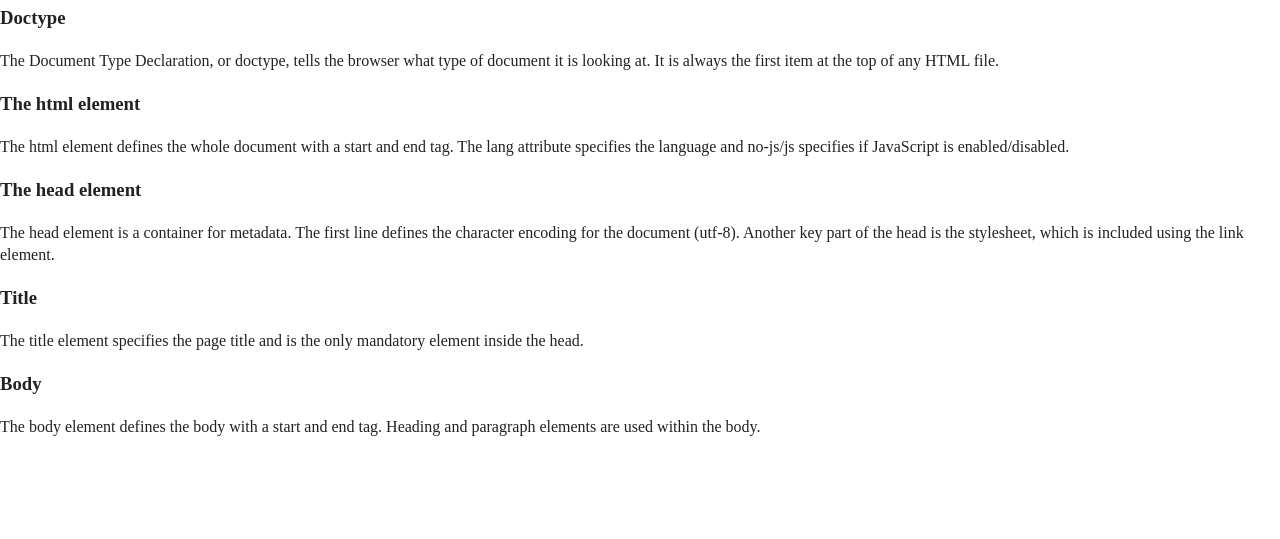
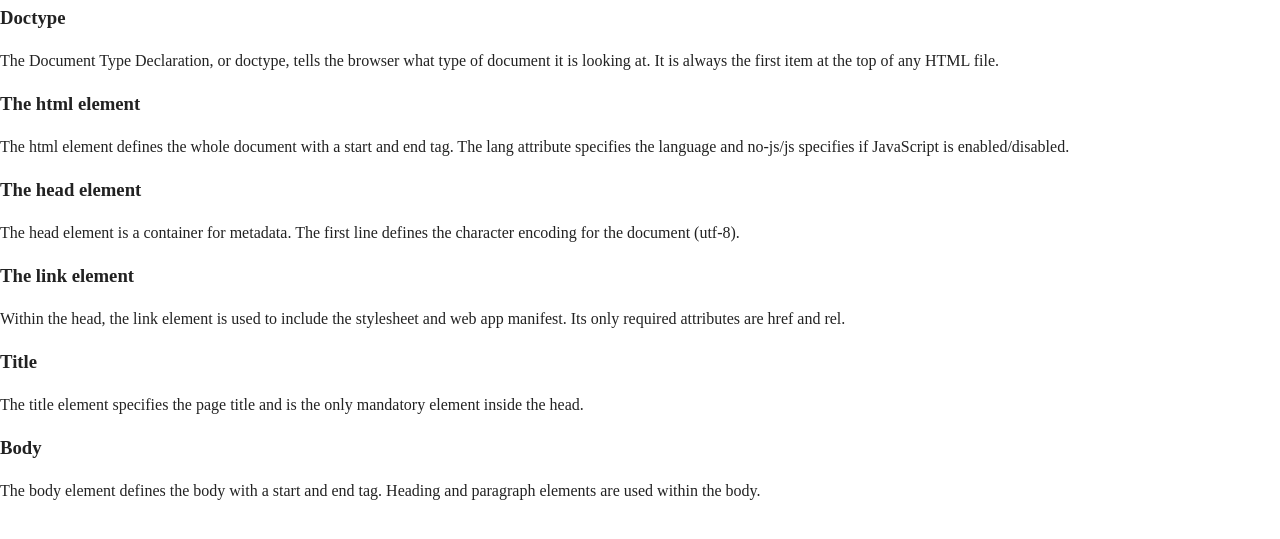
Before and after one commit to tjackson1317/htmlhw, a plain HTML site: page index.html in a window 1280 px wide. Shown: the part 83-622 px from the top of the page. Drawn offline with Linux system fonts and the light colour scheme.

Commit message:
feature: define link element

```diff
--- a/index.html
+++ b/index.html
@@ -32,7 +32,10 @@
   The html element defines the whole document with a start and end tag. The lang attribute specifies the language and no-js/js specifies if JavaScript is enabled/disabled.
 
   <h3>The head element</h3>
-  The head element is a container for metadata. The first line defines the character encoding for the document (utf-8). Another key part of the head is the stylesheet, which is included using the link element.
+  The head element is a container for metadata. The first line defines the character encoding for the document (utf-8).
+
+  <h3>The link element</h3>
+ Within the head, the link element is used to include the stylesheet and web app manifest. Its only required attributes are href and rel.
 
   <h3>Title</h3>
   The title element specifies the page title and is the only mandatory element inside the head.
```
